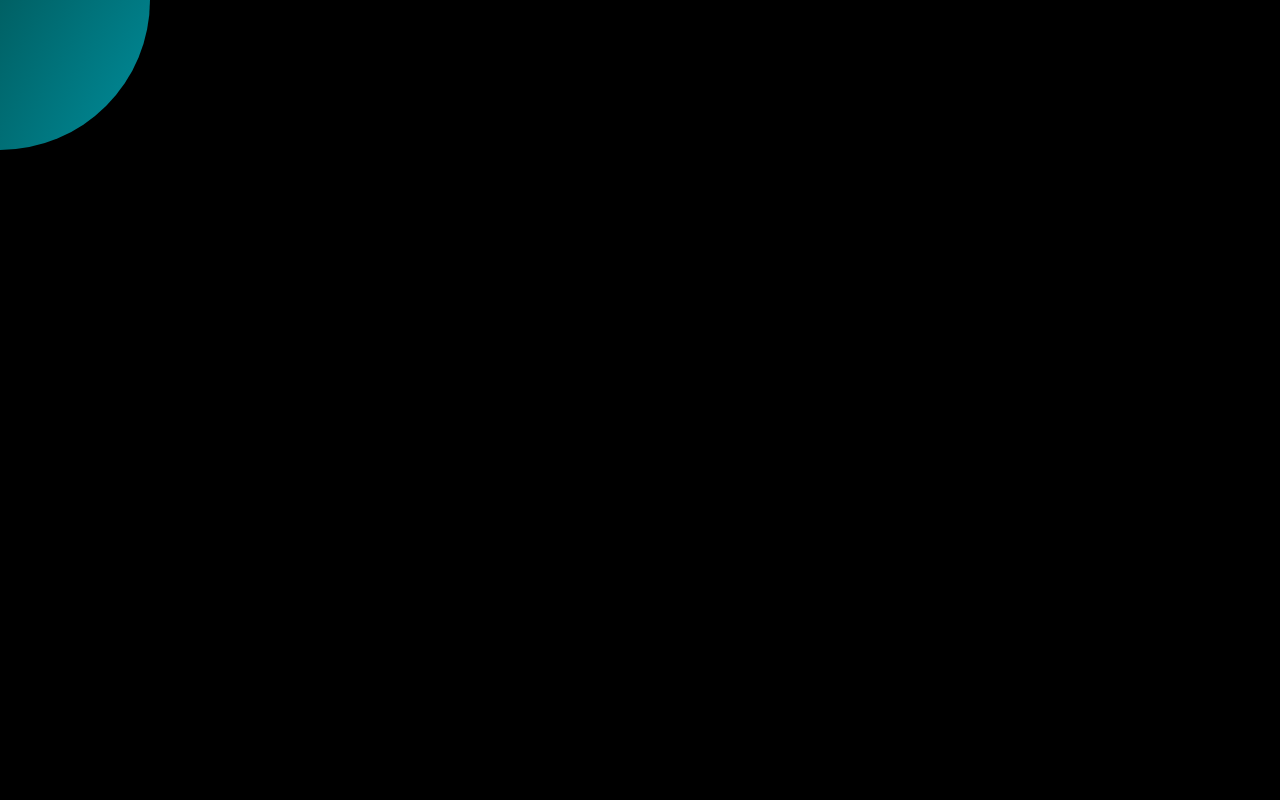
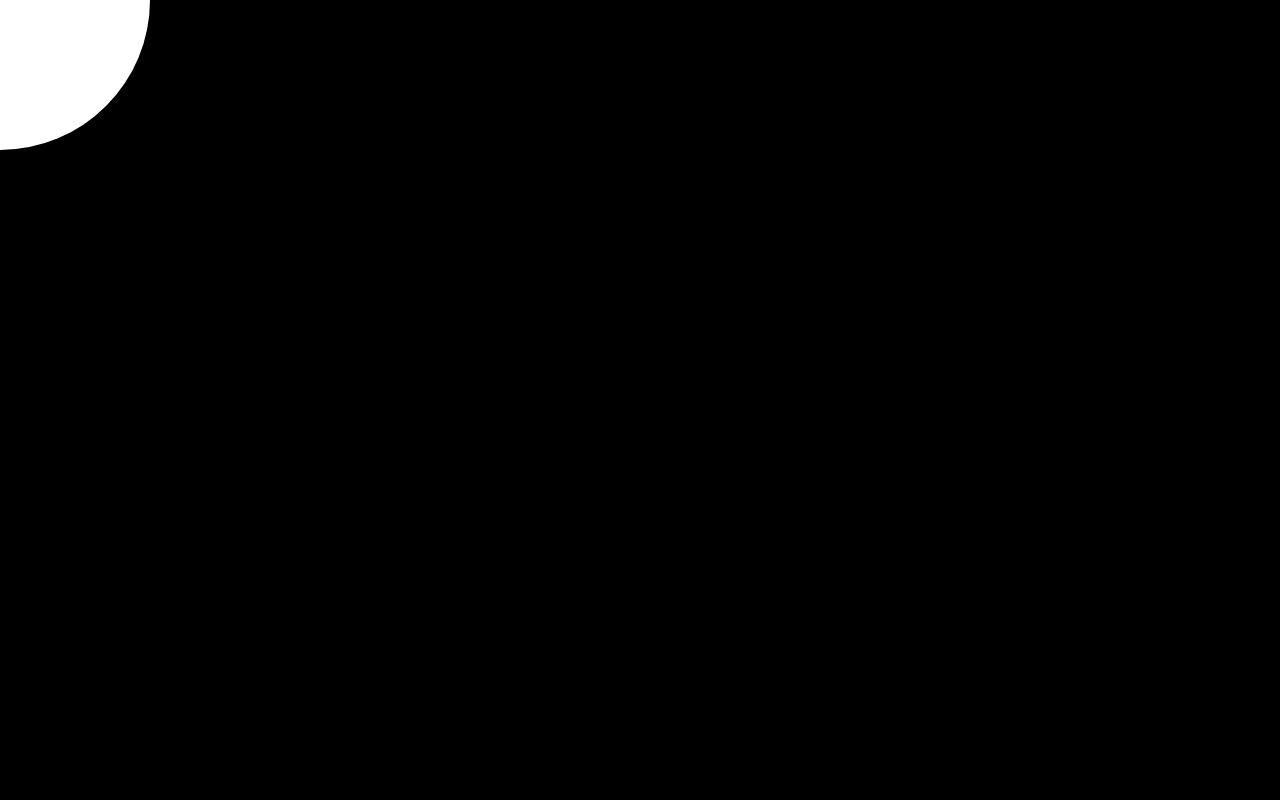
Before and after one commit to sarahtennis/ispy, a Next.js app in the folder client/: page / in a window 1280 px wide. Built offline with nearby package versions, Linux system fonts and the light colour scheme.

Commit message:
Separate mouse move logic into service, use new mouse move observable in flashlight

```diff
--- a/client/package.json
+++ b/client/package.json
@@ -20,6 +20,7 @@
     "@types/react-dom": "^19",
     "eslint": "^9",
     "eslint-config-next": "15.1.3",
+    "rxjs": "^7.8.1",
     "sass": "^1.83.0",
     "typescript": "^5"
   }
--- a/client/src/app/components/flashlight/flashlight.module.scss
+++ b/client/src/app/components/flashlight/flashlight.module.scss
@@ -1,14 +1,7 @@
 @use "@globals" as *;
 
 .flashlight {
-  background: rgb(174, 243, 251);
-  background: radial-gradient(
-    circle,
-    rgba(174, 243, 251, 1) 0%,
-    rgba(0, 229, 255, 1) 33%,
-    rgba(0, 151, 167, 1) 67%,
-    rgba(0, 96, 100, 1) 100%
-  );
+  background: transparent;
   position: fixed;
   top: 0;
   left: 0;
--- a/client/src/app/components/flashlight/flashlight.tsx
+++ b/client/src/app/components/flashlight/flashlight.tsx
@@ -2,9 +2,10 @@
 
 import React, { useEffect, useState } from "react";
 import styles from "./flashlight.module.scss";
+import { Coordinates, MouseMoveService } from "@/services/mouse-move-service";
 
 const MOVED_STOPPED_TIMEOUT_MS = 100;
-const SHRINK_INTERVAL_MS = 15;
+const SHRINK_INTERVAL_MS = 20;
 const GROW_INTERVAL_MS = 5;
 const CIRCLE_MAX_RADIUS = 150;
 const CIRCLE_MIN_RADIUS = 125;
@@ -13,7 +14,7 @@ export default function Flashlight() {
   const [moveTimeout, setMoveTimeout] = useState<NodeJS.Timeout | null>(null);
   const [shrinkInterval, setShrinkInterval] = useState<NodeJS.Timeout | null>(null);
   const [growInterval, setGrowInterval] = useState<NodeJS.Timeout | null>(null);
-  const [circleRadius, setCircleRadius] = useState(150);
+  const [circleRadius, setCircleRadius] = useState(CIRCLE_MAX_RADIUS);
   const [viewCx, setViewCx] = useState(0);
   const [viewCy, setViewCy] = useState(0);
   const [winWidth, setWinWidth] = useState(0);
@@ -21,7 +22,7 @@ export default function Flashlight() {
 
   useEffect(() => {
     initialSetup();
-
+    subscribeToObservables();
     // return teardown;
   }, []);
 
@@ -37,6 +38,12 @@ export default function Flashlight() {
   function initialSetup() {
     setWinWidth(window.innerWidth);
     setWinHeight(window.innerHeight);
+  }
+
+  function subscribeToObservables() {
+    MouseMoveService.instance.getMouseMoveObservable().subscribe((coords: Coordinates) => {
+      handleMouseMove(coords);
+    });
   }
 
   function startMove() {
@@ -112,13 +119,13 @@ export default function Flashlight() {
   }
 
   // Event handlers
-  function handleMouseMove(e: React.MouseEvent): void {
-    setViewCx(e.clientX);
-    setViewCy(e.clientY);
+  function handleMouseMove(coords: Coordinates): void {
+    setViewCx(coords.clientX);
+    setViewCy(coords.clientY);
   }
 
   return (
-    <div className={styles.flashlight} onMouseMove={handleMouseMove}>
+    <div className={styles.flashlight}>
       <svg width={winWidth} height={winHeight} xmlns="http://www.w3.org/2000/svg">
         {/* Define a mask */}
         <mask id="circle-mask">
--- /dev/null
+++ b/client/src/app/components/search-canvas/search-canvas.tsx
@@ -0,0 +1,30 @@
+"use client";
+
+import React, { useEffect, useState } from "react";
+import styles from "./search-canvas.module.scss";
+
+const CANVAS_ID = "search-canvas";
+const CANVAS_CLASS = "search-canvas";
+
+export default function SearchCanvas() {
+  const [winWidth, setWinWidth] = useState(0);
+  const [winHeight, setWinHeight] = useState(0);
+
+  useEffect(() => {
+    initialSetup();
+  }, []);
+
+  function initialSetup() {
+    setWinWidth(window.innerWidth);
+    setWinHeight(window.innerHeight);
+  }
+
+  return (
+    <canvas
+      id={CANVAS_ID}
+      className={styles[CANVAS_CLASS]}
+      width={winWidth}
+      height={winHeight}>
+    </canvas>
+  );
+}
--- a/client/src/app/page.tsx
+++ b/client/src/app/page.tsx
@@ -1,11 +1,27 @@
+"use client";
+
+import { useEffect } from "react";
+
 import styles from "./page.module.scss";
 import Flashlight from "./components/flashlight/flashlight";
+import SearchCanvas from "./components/search-canvas/search-canvas";
+
+import { MouseMoveService } from "./services/mouse-move-service";
 
 export default function Home() {
+  useEffect(() => {
+    MouseMoveService.registerListeners();
+
+    return () => {
+      MouseMoveService.removeListeners();
+    };
+  }, []);
+
   return (
     <div className={styles.page}>
       <main className={styles.main}>
         <Flashlight></Flashlight>
+        <SearchCanvas></SearchCanvas>
       </main>
       <footer className={styles.footer}>
       </footer>
--- /dev/null
+++ b/client/src/app/services/mouse-move-service.ts
@@ -0,0 +1,42 @@
+import { Observable, Subject } from 'rxjs';
+
+const MOVE_EVENT_TYPE = "mousemove";
+
+export interface Coordinates {
+  clientX: number;
+  clientY: number;
+}
+
+export class MouseMoveService {
+  private static _instance: MouseMoveService;
+  private mouseMove$ = new Subject<Coordinates>();
+
+  private constructor() {}
+
+  public static get instance() {
+    return this._instance || (this._instance = new this());
+  }
+
+  public static registerListeners() {
+    window.addEventListener(MOVE_EVENT_TYPE, MouseMoveService.instance.onMouseMove);
+  }
+
+  public static removeListeners() {
+    MouseMoveService.instance.mouseMove$.complete();
+    window.removeEventListener(MOVE_EVENT_TYPE, MouseMoveService.instance.onMouseMove);
+  }
+
+  private onMouseMove(e: MouseEvent) {
+    MouseMoveService.instance.mouseMove$.next({
+      clientX: e.clientX,
+      clientY: e.clientY
+    });
+  }
+
+  public getMouseMoveObservable(): Observable<Coordinates> {
+    return MouseMoveService.instance.mouseMove$.asObservable();
+  }
+
+  public static destroy() {
+  }
+}
```
Also changed, not shown: client/src/app/components/search-canvas/search-canvas.module.scss (added), 1 other file (tests, documents, lock files or other folders).
